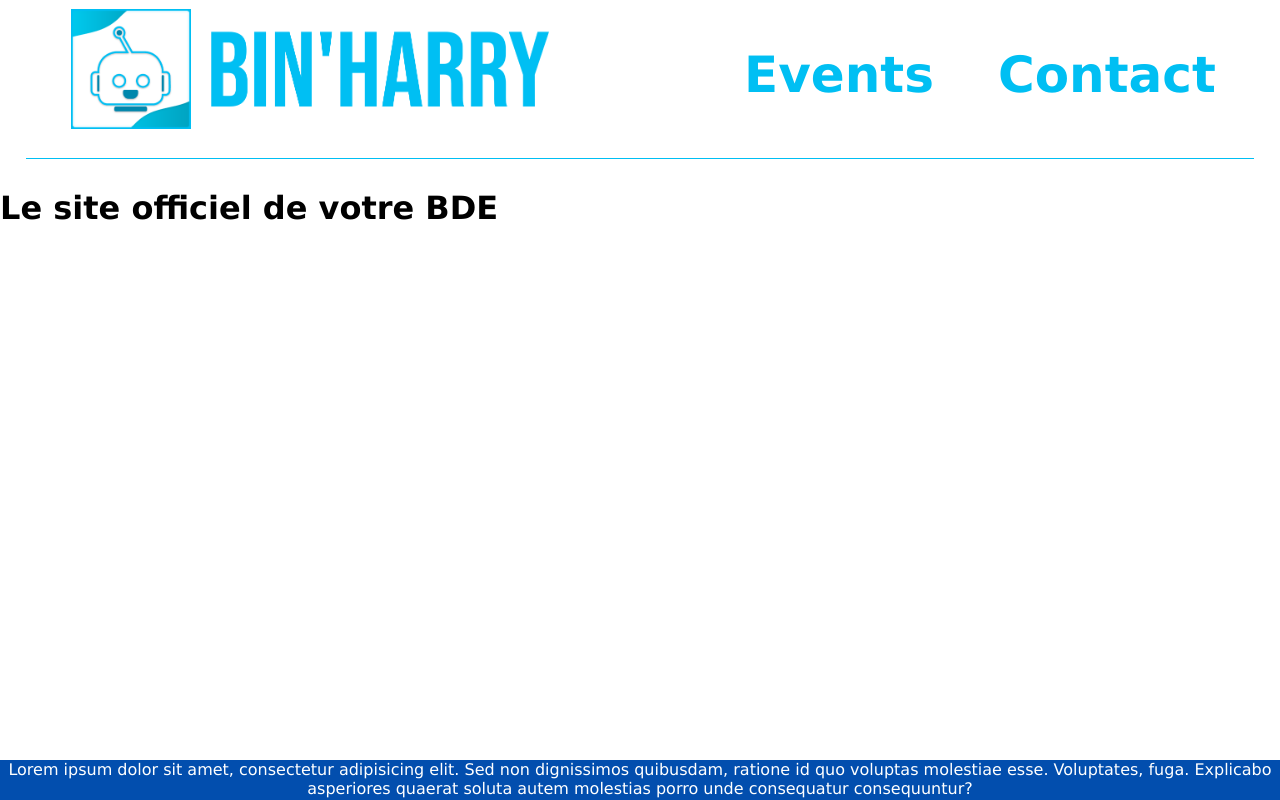
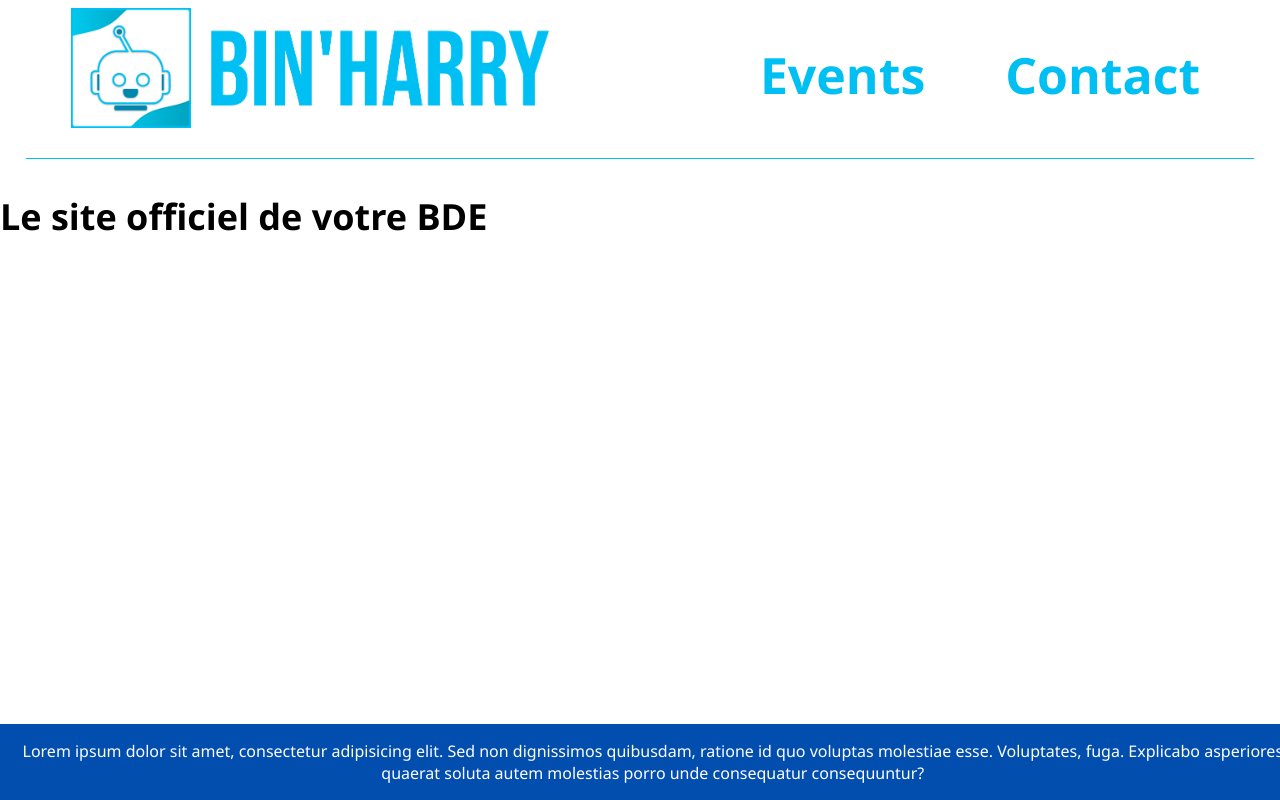
Before and after one commit to gameking773/binharry_website, a PHP site: page / in a window 1280 px wide. Run offline with PHP 8.4, Linux system fonts and the light colour scheme.

Commit message:
Feat: Changements de la police d'écriture et du footer

```diff
--- a/public/style/style.css
+++ b/public/style/style.css
@@ -2,7 +2,7 @@
 
 html, body {
     height: 100%;
-    font-family:'Lucida Sans', 'Lucida Sans Regular', 'Lucida Grande', 'Lucida Sans Unicode', Geneva, Verdana, sans-serif;
+    font-family:'Segoe UI', Tahoma, Geneva, Verdana, sans-serif;
     padding: 0;
     margin: 0;
 }
@@ -28,6 +28,11 @@ body {
     font-size:60px;
     text-align:center;
     padding:2%;
+}
+
+.content{
+    font-size:18px;
+    padding-bottom: 60px;
 }
 
 /** Css relatif à la barre de menu **/
@@ -85,17 +90,16 @@ a{
 }
 
 /** Footer **/
-footer {
-    position: absolute;
+footer{
+    position: fixed;
     display: flex;
     background-color: #024EAE;
     color: white;
     text-align: center;
     bottom: 0;
-    margin-top: 10px;
-    height:5%;
-    width: 100%;
-    left: 0;
+    width:100%;
+    padding-left:1%;
+    padding-right:1%;
 }
 
 /** Partie du css relatif au système de cartes **/
--- a/src/Html/WebPage.php
+++ b/src/Html/WebPage.php
@@ -187,7 +187,9 @@ class WebPage
                         $this->body
                     </div>
                     <footer>
-                        Lorem ipsum dolor sit amet, consectetur adipisicing elit. Sed non dignissimos quibusdam, ratione id quo voluptas molestiae esse. Voluptates, fuga. Explicabo asperiores quaerat soluta autem molestias porro unde consequatur consequuntur?
+                        <p>
+                            Lorem ipsum dolor sit amet, consectetur adipisicing elit. Sed non dignissimos quibusdam, ratione id quo voluptas molestiae esse. Voluptates, fuga. Explicabo asperiores quaerat soluta autem molestias porro unde consequatur consequuntur?
+                        </p>
                     </footer>
                 </body>
             </html>
```
